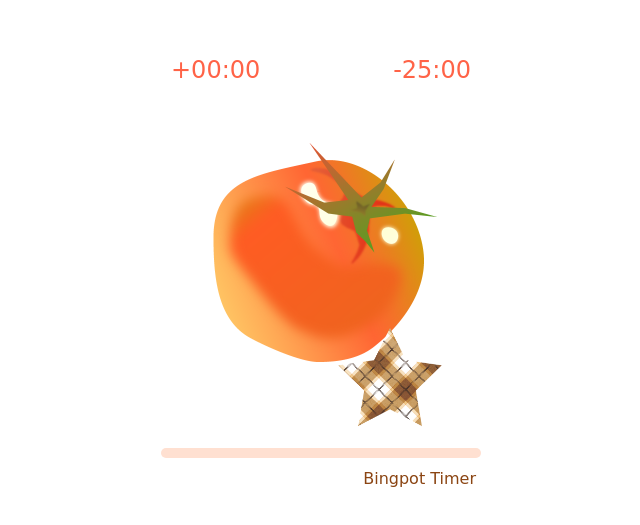
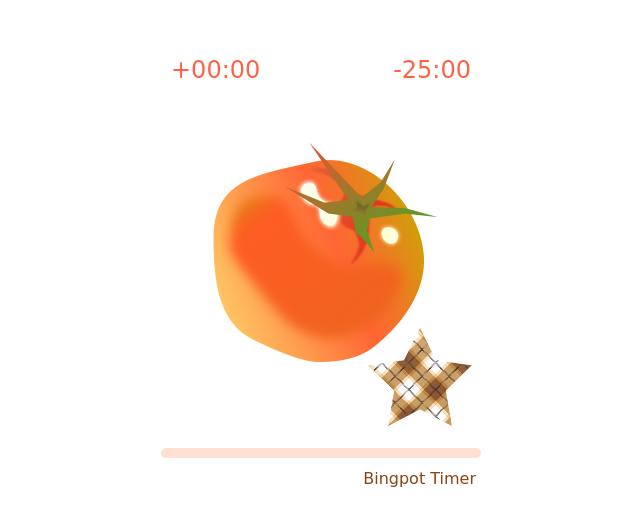
Before and after one commit to Podal-Nari/Bingpot-Timer, a plain HTML site: page index.html in a window 1280 px wide. Shown: the part 123-648 px from the top of the page, without its empty margins (319-959 px from the left). Drawn offline with Linux system fonts and the light colour scheme; a web font is replaced by a local one.

Commit message:
Update style.css

```diff
--- a/style.css
+++ b/style.css
@@ -31,7 +31,7 @@ body {
 #tomato {
   width: 350px;
   cursor: pointer;
-  transition: transform 0.3s, opacity 60s; /* 60초 페이드 효과 */
+  transition: transform 0.3s, opacity 60s; /* 60초 부드러운 페이드 효과 */
   z-index: 1;
 }
 
@@ -43,10 +43,10 @@ body {
   width: 180px;
   position: absolute;
   bottom: -30px;
-  right: 20px; /* 약간 왼쪽으로 */
+  right: -10px; /* ⭐⭐⭐ 오른쪽으로 살짝 이동해서 자연스럽게! */
   cursor: pointer;
   transition: transform 0.3s;
-  z-index: 2;
+  z-index: 2; /* 별이 토마토보다 위에 오도록 */
 }
 
 #break-button:active {
@@ -64,7 +64,7 @@ body {
 }
 
 #progress {
-  background: linear-gradient(90deg, #ff6240, #ffa95d); /* 기본 공부용 트래킹바 */
+  background: linear-gradient(90deg, #ff6240, #ffa95d); /* 공부중 트래킹바 색 */
   width: 0%;
   height: 100%;
   transition: width 1s linear;
```
